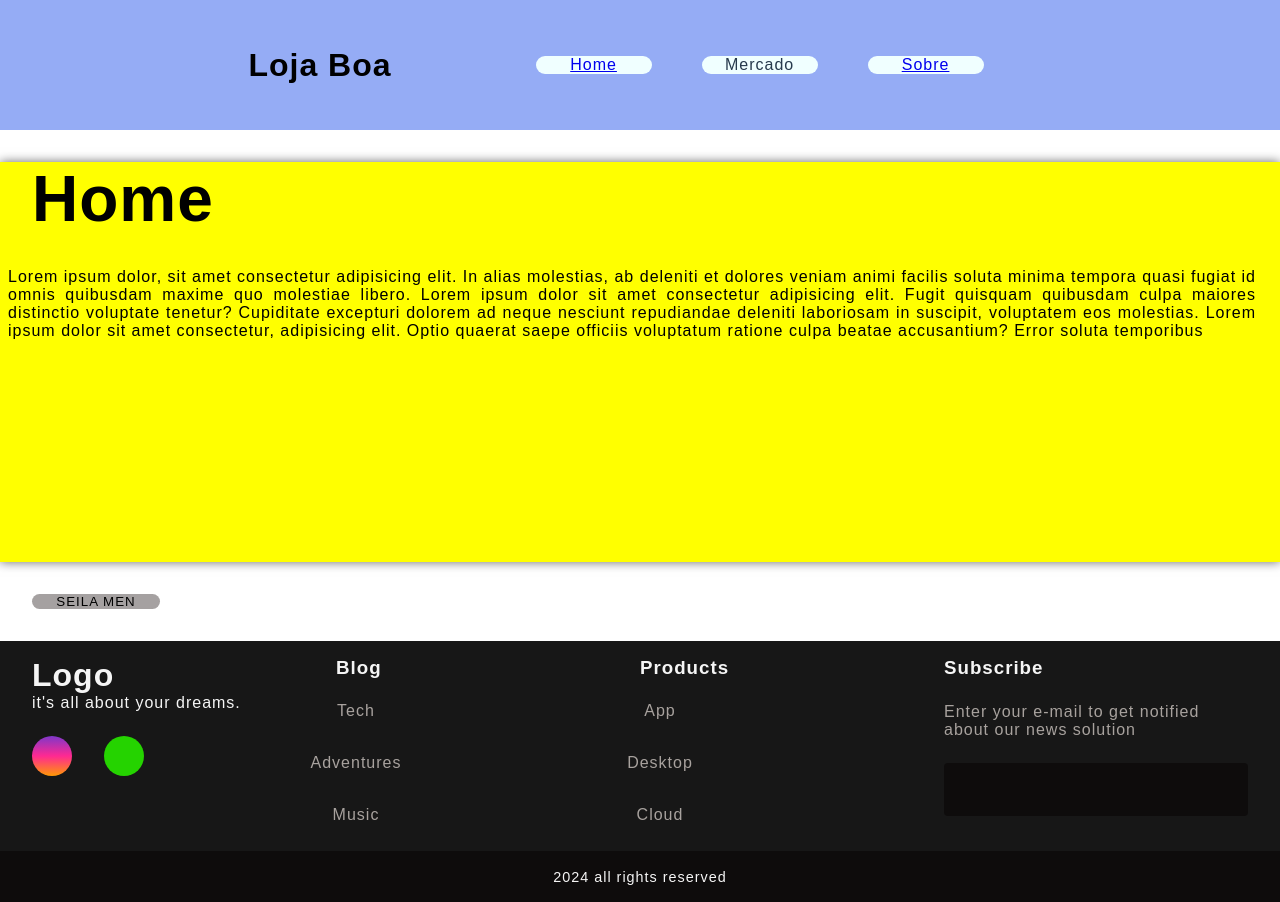
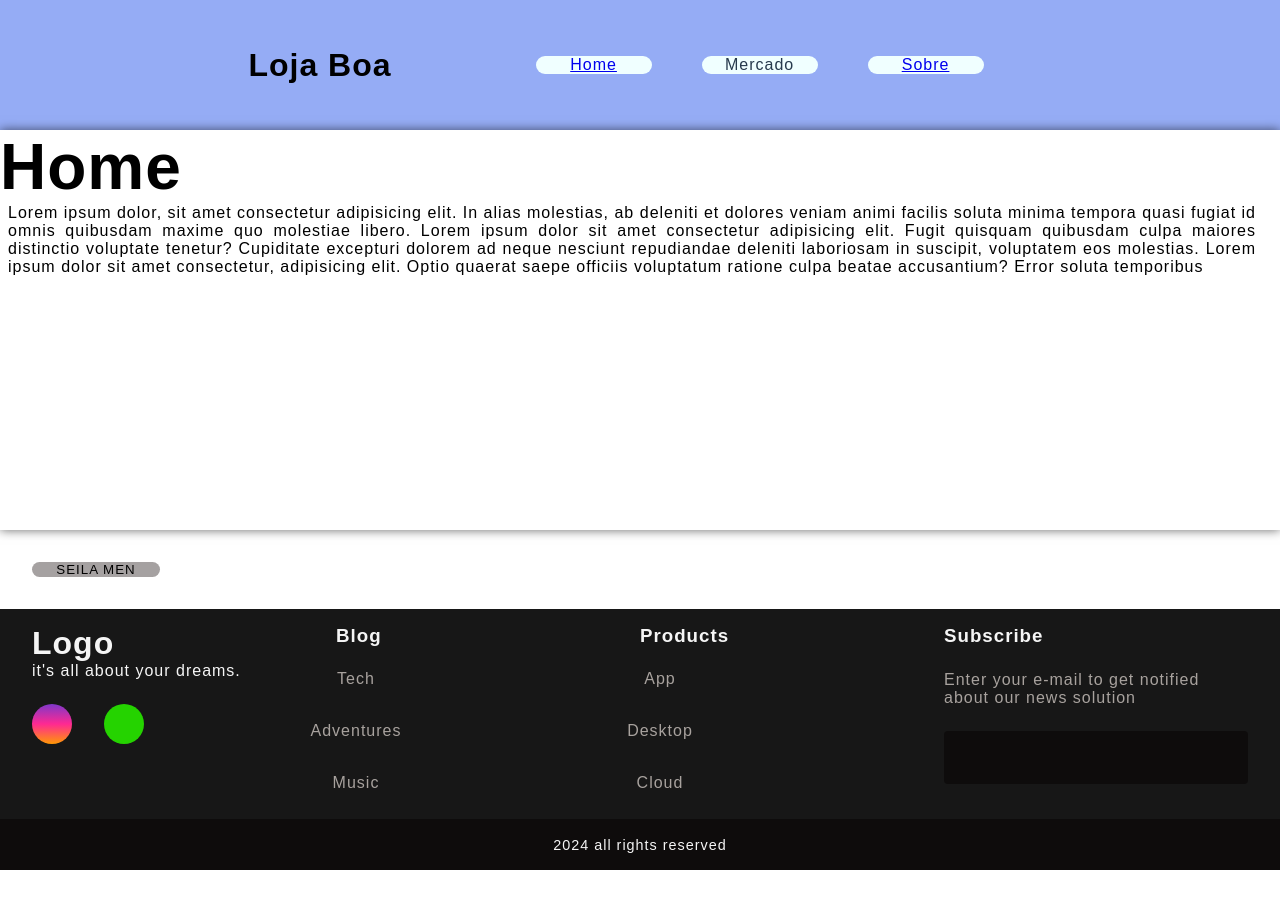
Before and after one commit to deryaxnw/vite-project, a React (Vite) app: page / in a window 1280 px wide. After the commit the page ends 870 px from the top, so only its background shows below. Built offline with nearby package versions, Linux system fonts and the light colour scheme; some icons are missing.

Commit message:
main-style

```diff
--- a/src/components/main/main.css
+++ b/src/components/main/main.css
@@ -1,12 +1,12 @@
 main{
-    background-color: yellow;
+    /* background-color: yellow; */
     height: 50vh;
     width: 100%;
     box-shadow: 0px 0px 10px rgba(0, 0, 0, 0.596);
 
         h3 {
             font-size: 4rem;
-            margin: 2rem;
+            margin: 0rem;
         }
 
         .paragrafo {
```
